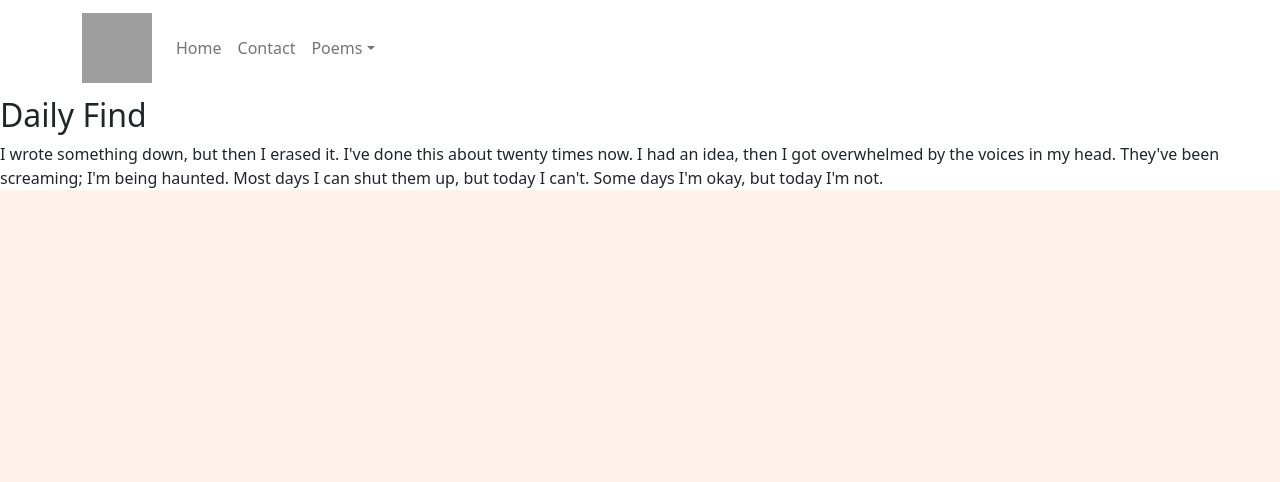
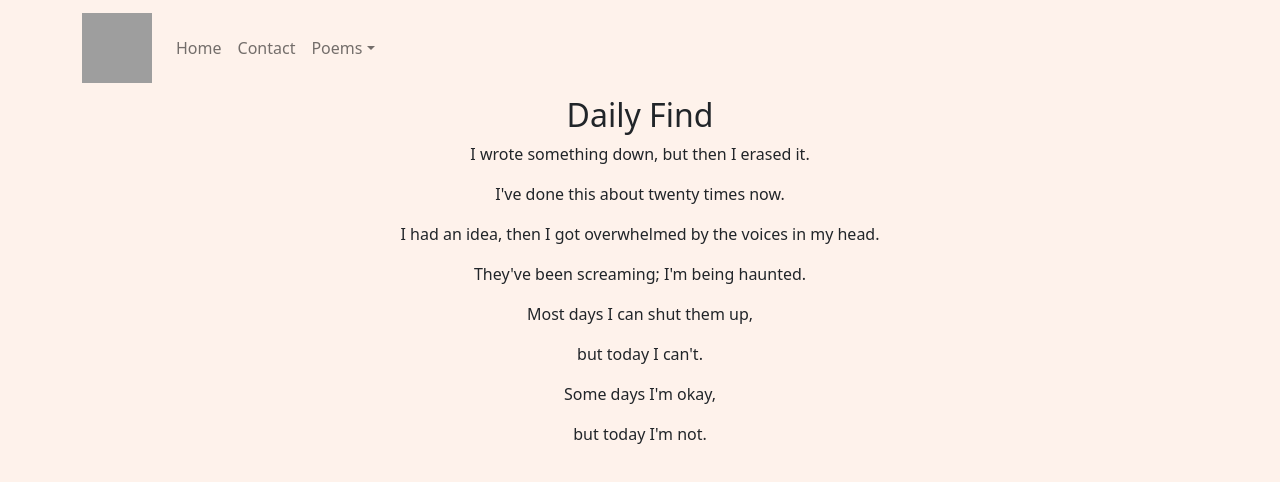
Before and after one commit to thejustinlombardi/jcl-poetry, a React (Create React App) app: page /home in a window 1280 px wide. Shown: the top 482 px of the page. Built offline with nearby package versions, Linux system fonts and the light colour scheme; grey boxes are pictures that could not be loaded.

Commit message:
Add home stylesheet / Add style to daily poem

```diff
--- a/src/App.css
+++ b/src/App.css
@@ -1,3 +1,4 @@
-html {
+* {
+	box-sizing: border-box;
 	background-color: rgba(254, 242, 235, 100%);
 }
--- a/src/components/Home/Home.js
+++ b/src/components/Home/Home.js
@@ -1,16 +1,20 @@
 import React from "react";
+
+import styles from "./Home.module.css";
 
 function Home(props) {
 	return (
-		<div>
+		<div className={styles.daily_poem}>
 			{" "}
 			<h2>Daily Find</h2>
-			<p>
-				I wrote something down, but then I erased it. I've done this about
-				twenty times now. I had an idea, then I got overwhelmed by the voices in
-				my head. They've been screaming; I'm being haunted. Most days I can shut
-				them up, but today I can't. Some days I'm okay, but today I'm not.
-			</p>
+			<p>I wrote something down, but then I erased it.</p>
+			<p>I've done this about twenty times now. </p>
+			<p>I had an idea, then I got overwhelmed by the voices in my head. </p>
+			<p>They've been screaming; I'm being haunted.</p>
+			<p>Most days I can shut them up, </p>
+			<p>but today I can't. </p>
+			<p>Some days I'm okay, </p>
+			<p>but today I'm not.</p>
 		</div>
 	);
 }
--- /dev/null
+++ b/src/components/Home/Home.module.css
@@ -0,0 +1,7 @@
+.daily_poem {
+	display: flex;
+	flex-direction: column;
+	justify-content: center;
+	align-items: center;
+	text-align: center;
+}
```
